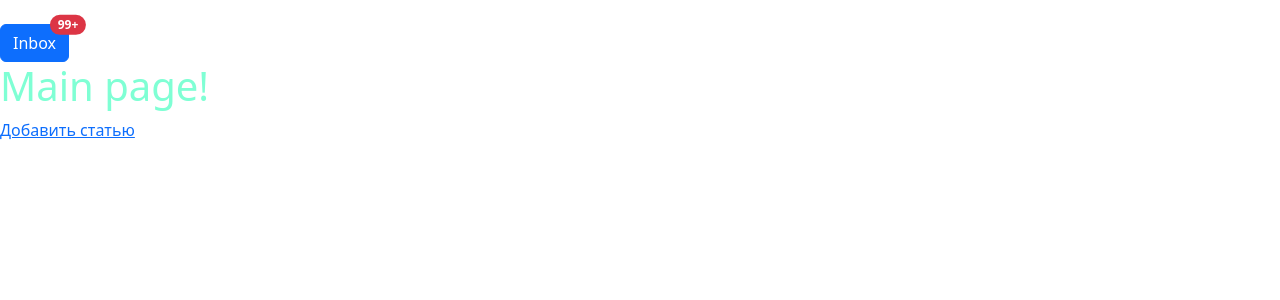
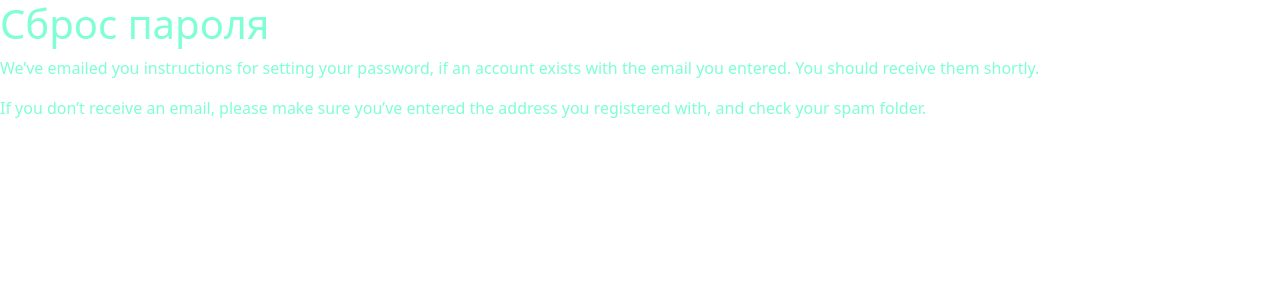
Before and after one commit to DrakeSsq/auto.ru-copy-, a Django app: page /users/password-reset/done/ in a window 1280 px wide. Shown: the top 300 px of the page. Run offline with Django 5.2, Linux system fonts and the light colour scheme.

Commit message:
password reset (email)

```diff
--- a/items/templates/index.html
+++ b/items/templates/index.html
@@ -2,13 +2,15 @@
 
 {% block content %}
 <br>
-<button type="button" class="btn btn-primary position-relative">
-    Inbox
-    <span class="position-absolute top-0 start-100 translate-middle badge rounded-pill bg-danger">
-      99+
-      <span class="visually-hidden">unread messages</span>
-    </span>
-  </button>
+
+  {% if user.is_authenticated %}
+  <a href="#">{{ user }}</a>
+  <a href="{% url 'users:logout' %}">Выйти</a>
+
+  {% else %}
+  <a href="{% url 'users:login' %}">Войти</a>
+  {% endif %}
+
 
     <h1>Main page!  </h1>
     <a href="add_item/">Добавить статью</a> <br>
--- a/items/urls.py
+++ b/items/urls.py
@@ -1,11 +1,11 @@
-from django.urls import path
+from django.urls import path, re_path
 from . import views
 
 urlpatterns = [
     path('', views.index, name='home'),
     path('add_item/', views.add_item, name='add_item'),
-    path('<slug:slug1>/', views.index, name='slug1'),
-    path('<slug:slug1>/<slug:slug2>/', views.index, name='slug2'),
-    path('<slug:slug1>/<slug:slug2>/<slug:slug3>/', views.index, name='slug3'),
-    path('<slug:slug1>/<slug:slug2>/<slug:slug3>/<slug:slug4>/', views.index, name='slug4'),
+    re_path(r'^(?!users)(?P<slug1>[-\w]+)/$', views.index, name='slug1'),
+    re_path(r'^(?!users)(?P<slug1>[-\w]+)/(?P<slug2>[-\w]+)/$', views.index, name='slug2'),
+    re_path(r'^(?!users)(?P<slug1>[-\w]+)/(?P<slug2>[-\w]+)/(?P<slug3>[-\w]+)/$', views.index, name='slug3'),
+    re_path(r'^(?!users)(?P<slug1>[-\w]+)/(?P<slug2>[-\w]+)/(?P<slug3>[-\w]+)/(?P<slug4>[-\w]+)/$', views.index, name='slug4'),
 ]
--- a/users/templates/login.html
+++ b/users/templates/login.html
@@ -10,6 +10,9 @@
         {% csrf_token %}
         {{ form.as_p }}
         <button>Send!</button>
+        <p><a href="{% url 'users:register' %}">Зарегестрироваться</a></p>
+        <p><a href="{% url 'users:password-reset' %}">Забыли пароль?</a></p>
+
     </form>
 </body>
 </html>
--- /dev/null
+++ b/users/templates/password_reset_done.html
@@ -0,0 +1,9 @@
+{% extends "base.html" %}
+{% load i18n %}
+{% block content %}
+<h1>Сброс пароля</h1>
+<p>{% translate 'We’ve emailed you instructions for setting your password, if an account exists with the email you entered. You should receive them shortly.' %}</p>
+
+<p>{% translate 'If you don’t receive an email, please make sure you’ve entered the address you registered with, and check your spam folder.' %}</p>
+
+{% endblock content %}
--- a/users/urls.py
+++ b/users/urls.py
@@ -1,12 +1,20 @@
-from django.urls import path
+from django.urls import path, reverse_lazy
 from . import views
-from django.contrib.auth.views import LogoutView
+from django.contrib.auth.views import LogoutView, PasswordResetView, PasswordResetDoneView, PasswordResetConfirmView, PasswordResetCompleteView
 
 app_name = 'users'
 
 urlpatterns = [
     path('login/', views.LoginUser.as_view(), name='login'),
-    path('logout/', LogoutView.as_view(next_page='users:login'), name='logout'),
-    path('register/', views.RegisterView.as_view(), name='register')
+    path('logout/', views.logout_view, name='logout'),
+    path('register/', views.RegisterView.as_view(), name='register'),
+    path('password-reset/', PasswordResetView.as_view(template_name="password_reset_form.html",
+                                                      email_template_name='password_reset_email.html',
+                                                      success_url = reverse_lazy('users:password_reset_done'))
+                                                      , name='password-reset'),
+    path('password-reset/done/', PasswordResetDoneView.as_view(template_name='password_reset_done.html'), name='password_reset_done'),
+    path('password-reset/<uidb64>/<token>/', PasswordResetConfirmView.as_view(template_name='password_reset_confirm.html',
+                                                                             success_url = reverse_lazy('users:password_reset_complete')), name='password_reset_confirm'),
+    path('password-reset/complete/', PasswordResetCompleteView.as_view(template_name='password_reset_complete.html'), name='password_reset_complete')
 
 ]
--- a/users/views.py
+++ b/users/views.py
@@ -4,6 +4,8 @@ from django.contrib.auth.views import LoginView
 from django.views.generic import CreateView
 from users.forms import LoginUserForm
 from .forms import RegisterForm
+from django.contrib.auth import logout
+from django.shortcuts import redirect
 
 # Create your views here.
 class LoginUser(LoginView):
@@ -18,3 +20,7 @@ class RegisterView(CreateView):
     form_class = RegisterForm
     template_name = 'register.html'
     success_url = reverse_lazy('users:login')
+
+def logout_view(request):
+    logout(request)
+    return redirect('home')
```
Also changed, not shown: auto/settings.py (+12 -0 lines), items/views.py (+9 -0 lines), users/templates/password_reset_complete.html (added, +7 -0 lines), users/templates/password_reset_confirm.html (added, +10 -0 lines), users/templates/password_reset_email.html (added, +14 -0 lines), users/templates/password_reset_form.html (added, +10 -0 lines), db.sqlite3.
